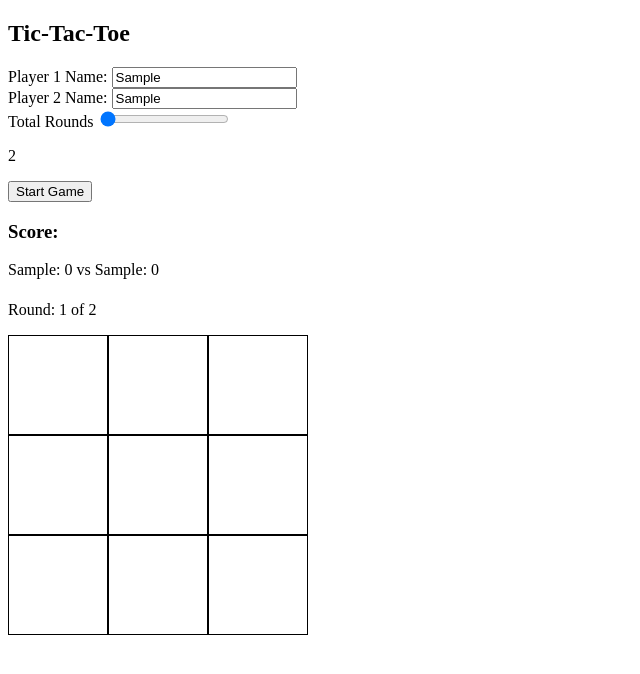
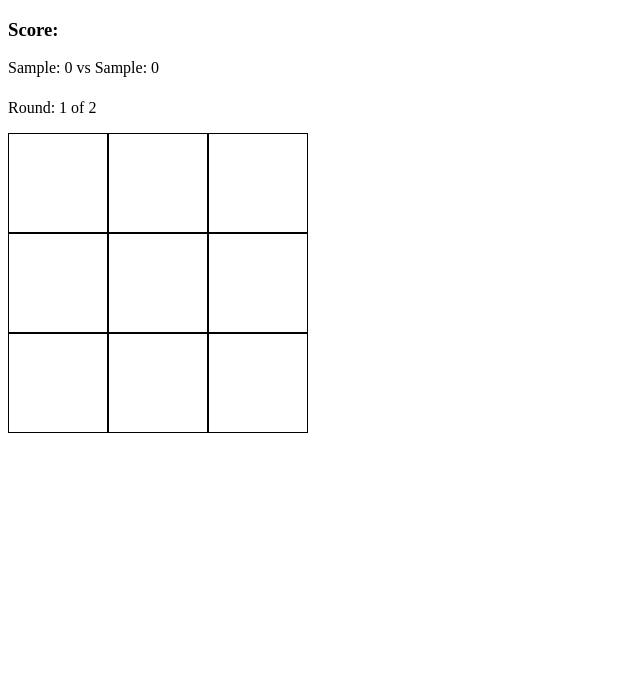
Before and after one commit to boradogan/project_tic-tac-toe, a plain HTML site: page index.html in a window 1280 px wide. Both pictures are taken after typing "Sample", "Sample" into the empty fields and a click on the button "Start Game". Shown: the whole page, without its empty margins (0-640 px from the left). Drawn offline with Linux system fonts and the light colour scheme.

Commit message:
feat: the settings form now disappears after submitting

```diff
--- a/index.html
+++ b/index.html
@@ -8,7 +8,7 @@
 </head>
 <body>
     <main>
-        <section class="view" id="settings-view">
+        <section class="view hidden" id="settings-view">
             <h1>Tic-Tac-Toe</h1>
 
             <form action="" class="settings-form">
@@ -34,7 +34,7 @@
         </section>
 
 
-        <section class="view" id="main-game-view">
+        <section class="view hidden" id="main-game-view">
             <!-- <div class="name-display">
                 <p class="name first">Ali</p>
                 <p class="name">vs</p>
--- a/script.js
+++ b/script.js
@@ -236,12 +236,13 @@ const screenController = function() {
     viewDOMList.forEach(view => {
         viewDOMHash.addDOM(view);
     })
-
+    //
     let boardGrid;
     let gridDOM;
     let scoreDOM;
     let roundDOM;
     const initController = function() {
+        showView('settings-view')
         // Does the necessary caching for the DOM elements
         settingsForm = document.querySelector('.settings-form');
         player1Input = document.getElementById('player1-name');
@@ -290,14 +291,19 @@ const screenController = function() {
     }
 
     const showView  = function(viewId) {
-        // viewDOMList.forEach(view => {
-        //     view.classList.add('hidden');
-        // })
+        // viewId is the string of the id of the view section desired to be shown
+        // The rest of the sections are hidden
+        viewDOMList.forEach(view => {
+            view.classList.add('hidden');
+        })
+
+        viewDOMHash[viewId].classList.remove('hidden');
         console.log(viewDOMHash[viewId])
 
     }
 
     const submitHandleSettings = function(event) {
+        // Setting up the game based in the data read in the settings-form
         event.preventDefault();
         const formData = new FormData(event.target);
         player1.setName(formData.get('player1-name') || defaultPlayer1Name);
@@ -308,6 +314,7 @@ const screenController = function() {
         gameRefree.setTotalRounds(formData.get('total-rounds-input'));
 
         gameRefree.newRound();
+        showView('main-game-view');
 
     }
     const clickHandlerBoard = function(eventTargetBox){
--- a/style.css
+++ b/style.css
@@ -22,3 +22,7 @@ p.name {
 .box {
     border: 1px solid black;
 }
+
+.hidden {
+    display: none;
+}
```
